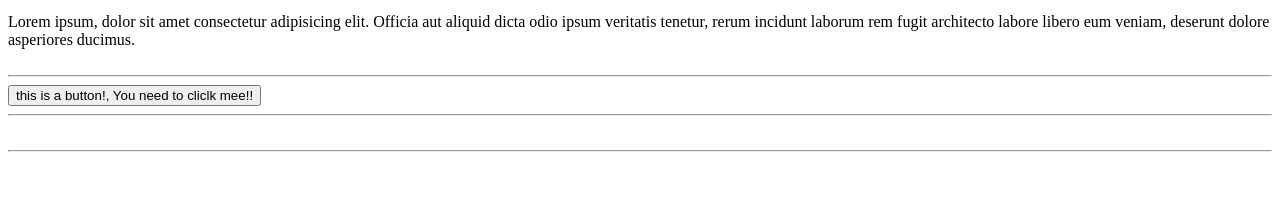
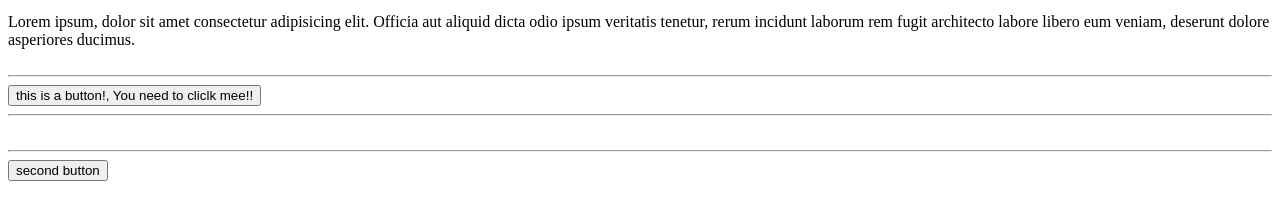
Before and after one commit to pelqimDS/MyProject, a plain HTML site: page index.html in a window 1280 px wide. Shown: the part 288-508 px from the top of the page. Drawn offline with Linux system fonts and the light colour scheme.

Commit message:
added the new button

```diff
--- a/index.html
+++ b/index.html
@@ -30,5 +30,9 @@
 <hr>
 <br><hr>
 
+<button>
+    second button
+</button>
+
 </body>
 </html>
```
